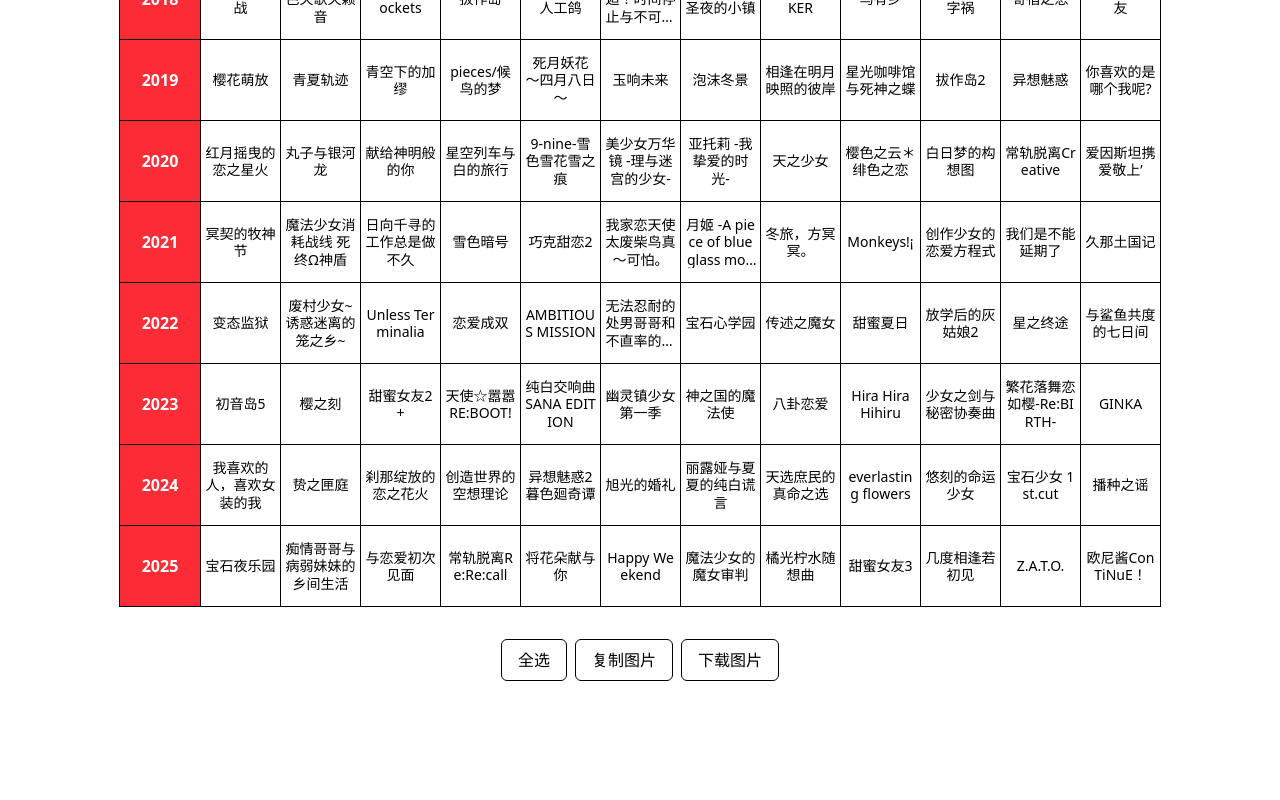
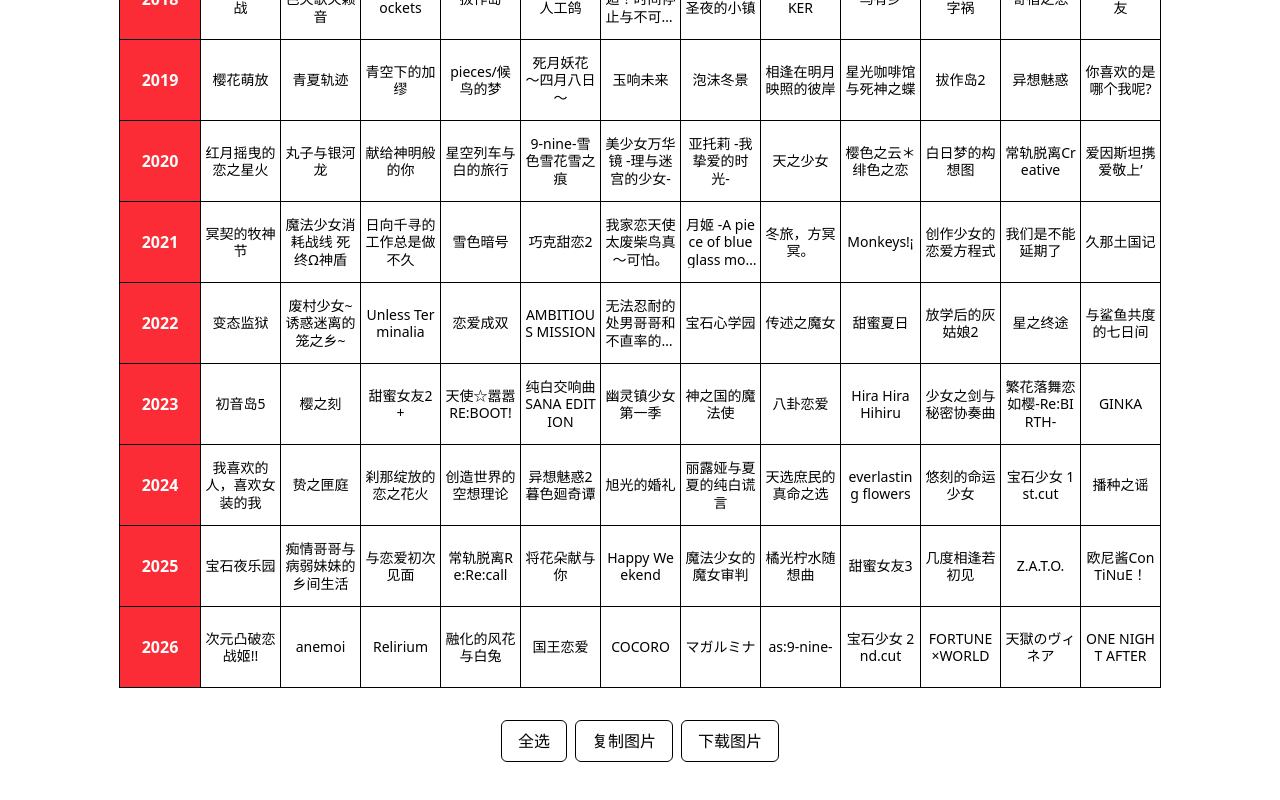
Before and after one commit to LeeHawBummy/galgame-sedai, a React (Vite) app: page / in a window 1280 px wide. Shown: the part 1642-2442 px from the top of the page. Before the commit the page ends 2363 px from the top, so only its background shows below. Built offline with nearby package versions, Linux system fonts and the light colour scheme.

Commit message:
feat: 网页标题改为Galgame世代并在导出图片标题后添加网址，新增2026年游戏数据

```diff
--- a/anime-data.ts
+++ b/anime-data.ts
@@ -381,6 +381,20 @@ const data: Data = {
     {title: "Z.A.T.O."},
     {title: "欧尼酱ConTiNuE！"},
   ],
+   "2026":[
+    {title: "次元凸破恋战姬!!"},
+    {title: "anemoi"},
+    {title: "Relirium"},
+    {title: "融化的风花与白兔"},
+    {title: "国王恋爱"},
+    {title: "COCORO"},
+    {title: "マガルミナ"},
+    {title: "as:9-nine-"},
+    {title: "宝石少女 2nd.cut"},
+    {title: "FORTUNE×WORLD"},
+    {title: "天獄のヴィネア"},
+    {title: "ONE NIGHT AFTER"},
+  ],
 };
 
 export default data;
--- a/index.html
+++ b/index.html
@@ -3,7 +3,7 @@
 <head>
     <meta charset="UTF-8">
     <meta name="viewport" content="width=device-width, initial-scale=1.0">
-    <title>动画世代</title>
+    <title>Galgame世代</title>
     <link rel="stylesheet" href="/src/index.css">
 </head>
 <body>
--- a/src/app.tsx
+++ b/src/app.tsx
@@ -158,7 +158,7 @@ ${years
               <h1>
                 Galgame世代<span className="remove"> - 点击选择你看过的Galgame</span>
                 <span className="ml-2 text-zinc-400 font-medium">
-
+                  https://leehawbummy.github.io/galgame-sedai/
                 </span>
               </h1>
               <span className="shrink-0 whitespace-nowrap">
```
